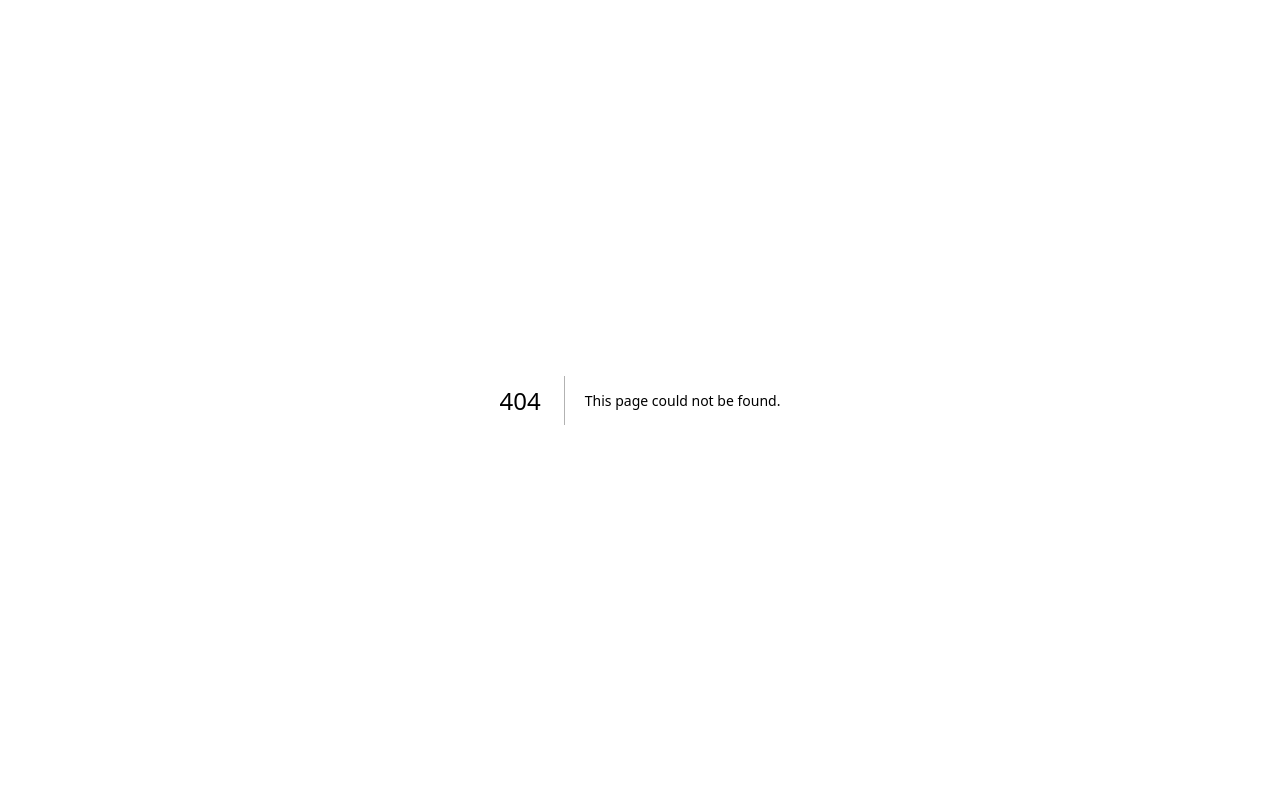
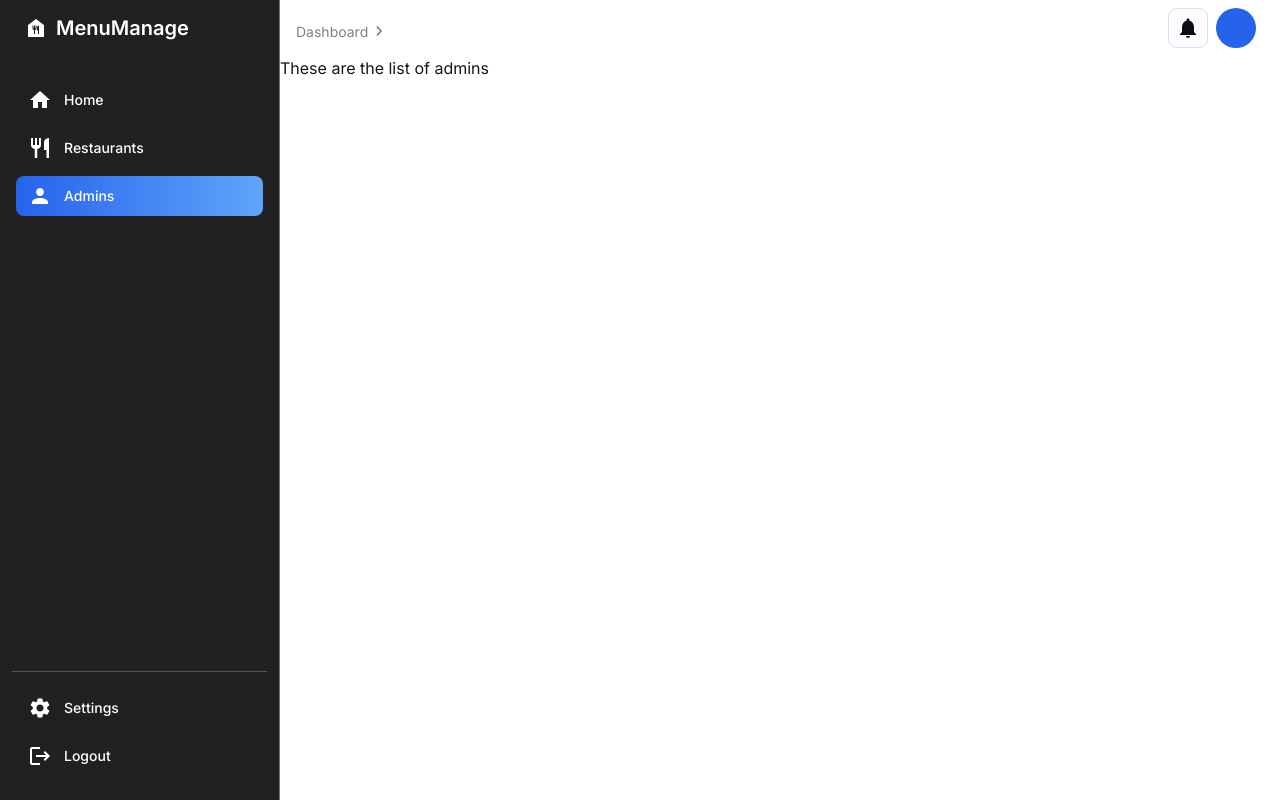
Before and after one commit to ahmadali507/menumatch, a Next.js app: page /admins in a window 1280 px wide. Before the commit this address had no page. Built offline with nearby package versions, Linux system fonts and the light colour scheme.

Commit message:
fix: layout changes + other stuff

```diff
--- /dev/null
+++ b/src/app/(super)/admins/page.tsx
@@ -0,0 +1,3 @@
+export default function AdminsPage() {
+  return <h1>These are the list of admins</h1>
+}
--- a/src/app/(super)/page.tsx
+++ b/src/app/(super)/page.tsx
@@ -2,7 +2,6 @@ import { Typography, Card, Button, AvatarGroup, Avatar } from "@mui/material";
 import RestaurantIcon from '@mui/icons-material/Restaurant';
 import MenuBookIcon from '@mui/icons-material/MenuBook';
 import GroupIcon from '@mui/icons-material/Group';
-import TimelineIcon from '@mui/icons-material/Timeline';
 import AddIcon from '@mui/icons-material/Add';
 import Link from "next/link";
 
@@ -34,7 +33,7 @@ export default function MainPage() {
         </div>
       </div>
 
-      <div className="grid grid-cols-1 md:grid-cols-2 lg:grid-cols-4 gap-4">
+      <div className="grid grid-cols-1 md:grid-cols-2 lg:grid-cols-3 gap-4">
         <StatCard
           icon={<RestaurantIcon className="text-blue-500" />}
           title="Total Restaurants"
@@ -44,28 +43,28 @@ export default function MainPage() {
         <StatCard
           icon={<MenuBookIcon className="text-purple-500" />}
           title="Active Menus"
-          value="287"
+          value="25"
           trend="+8.1%"
         />
         <StatCard
           icon={<GroupIcon className="text-green-500" />}
-          title="Total Customers"
-          value="15.4k"
+          title="Total Admins"
+          value="22"
           trend="+22.4%"
         />
-        <StatCard
+        {/* <StatCard
           icon={<TimelineIcon className="text-orange-500" />}
           title="Total Revenue"
           value="$45.2k"
           trend="+16.2%"
-        />
+        /> */}
       </div>
 
       <div className="grid grid-cols-1 lg:grid-cols-3 gap-4 mt-6">
         <Card className="col-span-2 p-6">
           <Typography variant="h6" className="mb-4">Recent Activity</Typography>
           <div className="space-y-4">
-            {[1, 2, 3].map(i => (
+            {[1, 2, 3, 4].map(i => (
               <div key={i} className="flex items-center gap-4 p-3 hover:bg-gray-900 rounded-lg transition-colors">
                 <div className="w-10 h-10 rounded-full bg-gray-800 flex items-center justify-center">
                   <RestaurantIcon />
@@ -104,24 +103,7 @@ export default function MainPage() {
             </div>
           </Card>
 
-          <Card className="p-6">
-            <Typography variant="h6" style={{ marginBottom: "0.75rem" }}>Quick Actions</Typography>
-            <div className="grid grid-cols-2 gap-3">
-              {[
-                { icon: <AddIcon />, label: 'Create Restaurant', color: 'primary' },
-                { icon: <GroupIcon />, label: 'Create Admin', color: 'secondary' },
-              ].map(action => (
-                <Button
-                  key={action.label}
-                  variant="outlined"
-                  sx={{ display: "flex", paddingTop: "4px", gap: "4px" }}
-                >
-                  {action.icon}
-                  <span className="text-xs">{action.label}</span>
-                </Button>
-              ))}
-            </div>
-          </Card>
+
         </div>
       </div>
     </section>
--- a/src/app/auth/login/page.tsx
+++ b/src/app/auth/login/page.tsx
@@ -16,7 +16,7 @@ import Stack from '@mui/material/Stack';
 import MuiCard from '@mui/material/Card';
 import { styled } from '@mui/material/styles';
 import AppTheme from "@/components/theme/AppTheme"
-import { GoogleIcon, SitemarkIcon } from "@/components/icons"
+import { GoogleIcon } from "@/components/icons"
 
 const signInSchema = z.object({
   email: z.string().email("Please enter a valid email address"),
@@ -89,7 +89,6 @@ export default function SignIn(props: { disableCustomTheme?: boolean }) {
       <SignInContainer direction="column" justifyContent="space-between">
         {/* <ColorModeSelect sx={{ position: 'fixed', top: '1rem', right: '1rem' }} /> */}
         <Card variant="outlined">
-          <SitemarkIcon />
           <Typography
             component="h1"
             variant="h4"
--- a/src/app/auth/signup/page.tsx
+++ b/src/app/auth/signup/page.tsx
@@ -16,7 +16,7 @@ import MuiCard from '@mui/material/Card';
 import { styled } from '@mui/material/styles';
 import AppTheme from '@/components/theme/AppTheme';
 import ColorModeSelect from '@/components/theme/ColorModeSelect';
-import { GoogleIcon, SitemarkIcon } from "@/components/icons"
+import { GoogleIcon } from "@/components/icons"
 import Link from 'next/link';
 
 const Card = styled(MuiCard)(({ theme }) => ({
@@ -89,7 +89,6 @@ export default function SignUp(props: { disableCustomTheme?: boolean }) {
       <ColorModeSelect sx={{ position: 'fixed', top: '1rem', right: '1rem' }} />
       <SignUpContainer direction="column" justifyContent="space-between">
         <Card variant="outlined">
-          <SitemarkIcon />
           <Typography
             component="h1"
             variant="h4"
--- a/src/components/breadcrumbs.tsx
+++ b/src/components/breadcrumbs.tsx
@@ -4,6 +4,8 @@ import { styled } from '@mui/material/styles';
 import Typography from '@mui/material/Typography';
 import Breadcrumbs, { breadcrumbsClasses } from '@mui/material/Breadcrumbs';
 import NavigateNextRoundedIcon from '@mui/icons-material/NavigateNextRounded';
+import { usePathname } from 'next/navigation';
+import Link from 'next/link';
 
 const StyledBreadcrumbs = styled(Breadcrumbs)(({ theme }) => ({
   margin: theme.spacing(1, 0),
@@ -17,16 +19,51 @@ const StyledBreadcrumbs = styled(Breadcrumbs)(({ theme }) => ({
   },
 }));
 
+const formatSegment = (segment: string) => {
+  return segment
+    .replace(/-/g, ' ')
+    .split(' ')
+    .map(word => word.charAt(0).toUpperCase() + word.slice(1))
+    .join(' ');
+};
+
 export default function NavbarBreadcrumbs() {
+  const pathname = usePathname();
+  const segments = pathname.split('/').filter(Boolean);
+
   return (
     <StyledBreadcrumbs
       aria-label="breadcrumb"
       separator={<NavigateNextRoundedIcon fontSize="small" />}
     >
-      <Typography variant="body1" color='gray'>Dashboard</Typography>
-      <Typography variant="body1" sx={{ fontWeight: 600 }}>
-        Home
-      </Typography>
+      <Link href="/" style={{ textDecoration: 'none' }}>
+        <Typography variant="body1" color="gray">
+          Dashboard
+        </Typography>
+      </Link>
+
+      {pathname === "/" ? (
+        <Typography variant="body1" sx={{ fontWeight: 600 }}>
+          Home
+        </Typography>
+      ) : (
+        segments.map((segment, index) => {
+          const path = `/${segments.slice(0, index + 1).join('/')}`;
+          const isLast = index === segments.length - 1;
+
+          return isLast ? (
+            <Typography key={path} variant="body1" sx={{ fontWeight: 600 }}>
+              {formatSegment(segment)}
+            </Typography>
+          ) : (
+            <Link key={path} href={path} style={{ textDecoration: 'none' }}>
+              <Typography variant="body1" color="gray">
+                {formatSegment(segment)}
+              </Typography>
+            </Link>
+          );
+        })
+      )}
     </StyledBreadcrumbs>
   );
 }
--- a/src/components/sidebar.tsx
+++ b/src/components/sidebar.tsx
@@ -5,7 +5,7 @@ import { usePathname } from "next/navigation";
 
 
 import { cn } from "@/lib/utils";
-import { bottomNavItems, navItems, projectMediaItems, SidebarNavItemProps } from "@/lib/dashboard";
+import { bottomNavItems, navItems, SidebarNavItemProps } from "@/lib/dashboard";
 import { FoodBank } from "@mui/icons-material";
 
 function NavList({
@@ -64,8 +64,6 @@ export function SidebarNav() {
       <div className="flex-1 flex flex-col justify-between overflow-auto py-2">
         <div className="mt-2 space-y-4">
           <NavList items={navItems} pathname={pathname} />
-          <hr className="border-t border-gray-600 mx-3" />
-          <NavList items={projectMediaItems} pathname={pathname} />
         </div>
         <div className="space-y-4 mb-4">
           <hr className="border-t border-gray-600 mx-3" />
--- a/src/lib/dashboard.ts
+++ b/src/lib/dashboard.ts
@@ -1,4 +1,4 @@
-import { Home, Logout, Settings, VideoFile } from "@mui/icons-material";
+import { Home, Logout, Person, Restaurant, Settings } from "@mui/icons-material";
 
 
 export type SidebarNavItemProps = {
@@ -10,7 +10,8 @@ export type SidebarNavItemProps = {
 
 export const navItems: SidebarNavItemProps[] = [
   { title: "Home", href: "/", icon: Home },
-  { title: "Videos", href: "/videos", icon: VideoFile },
+  { title: "Restaurants", href: "/restaurants", icon: Restaurant },
+  {title:"Admins", href:"/admins", icon:Person},
   // { title: "Images", href: "/images", icon: ImagesIcon },
   // { title: "Schedule", href: "/schedule", icon: Palette },
   // { title: "Jaba Bot", href: "/chatbot", icon: MessageCircleIcon },
```
